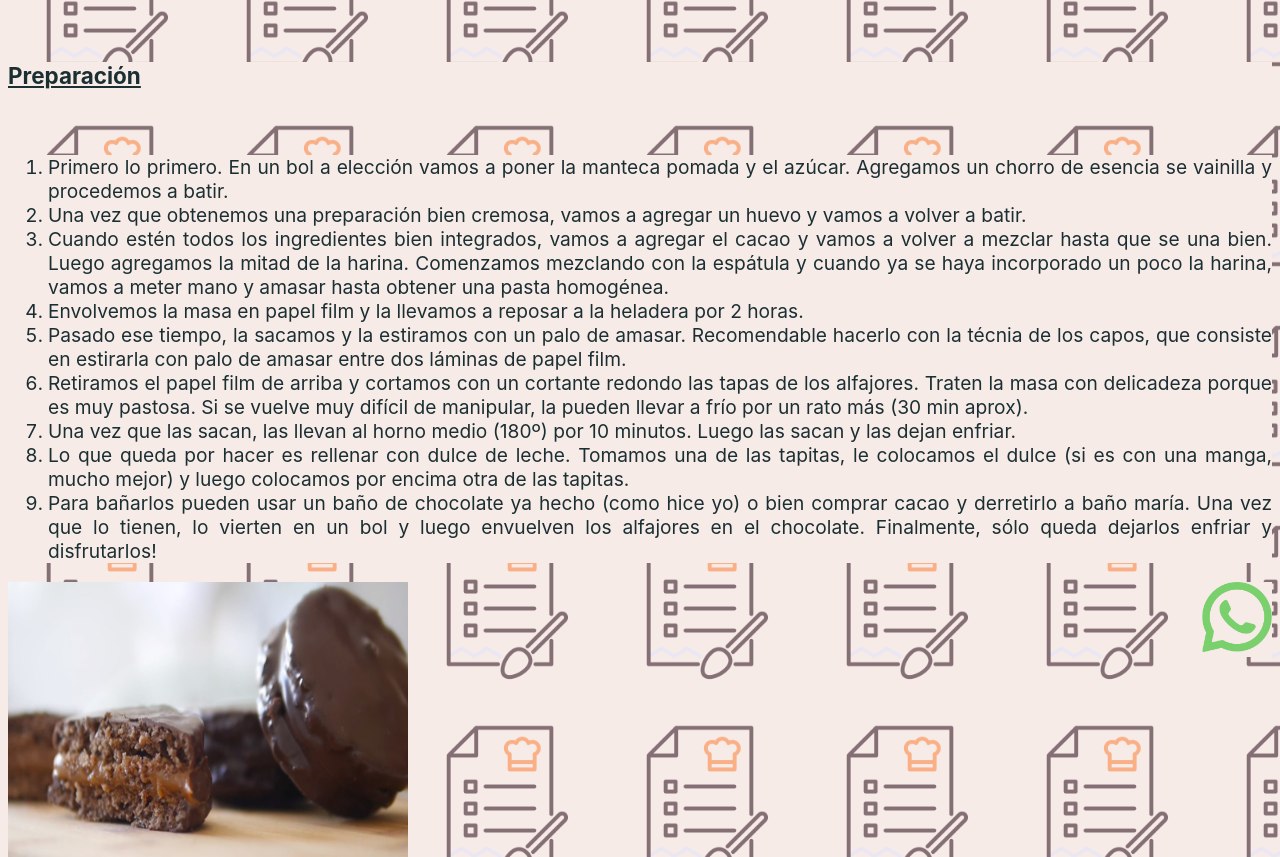
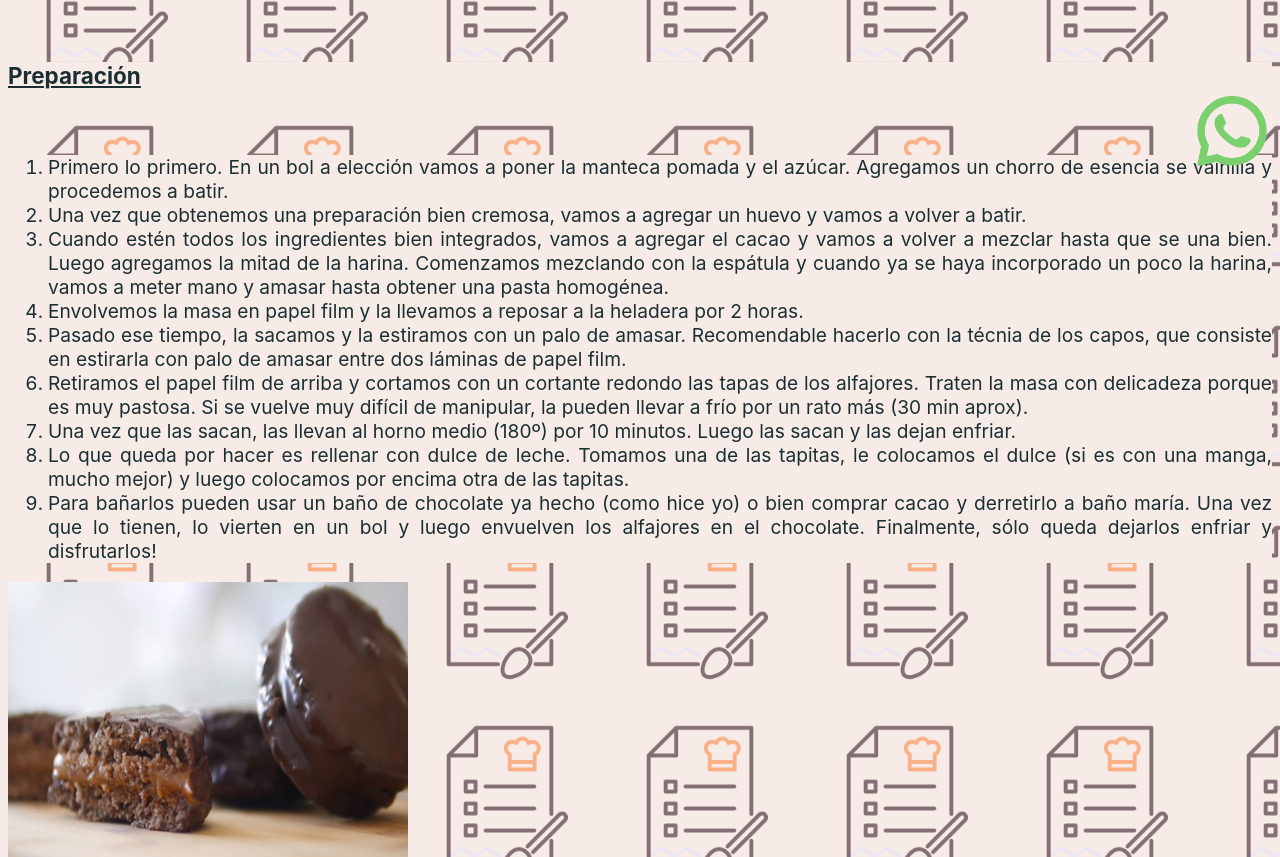
Before and after one commit to antonelacortes/Potrero, a plain HTML site: page index.html in a window 1280 px wide. Shown: the part 504-1361 px from the top of the page. Drawn offline with Linux system fonts and the light colour scheme.

Commit message:
Add files via upload

```diff
--- a/estilos.css
+++ b/estilos.css
@@ -7,4 +7,4 @@ h3{text-align: left; text-decoration: underline;}
 .texto{background-color: #f7ebe8;}
 footer{text-align: center;}
 nav{text-align: right;}
-#flotante{float: right; background:#f7ebe8;}
+#flotante{position: fixed; top: 75%; right: 1%; width: 70px; height: 70px;}
--- a/index.html
+++ b/index.html
@@ -47,7 +47,9 @@
         <li class="pasos">Lo que queda por hacer es rellenar con dulce de leche. Tomamos una de las tapitas, le colocamos el dulce (si es con una manga, mucho mejor) y luego colocamos por encima otra de las tapitas.</li>
         <li class="pasos">Para bañarlos pueden usar un baño de chocolate ya hecho (como hice yo) o bien comprar cacao y derretirlo a baño maría. Una vez que lo tienen, lo vierten en un bol y luego envuelven los alfajores en el chocolate. Finalmente, sólo queda dejarlos enfriar y disfrutarlos!</li>
         </ol>
-    <a id="flotante" href="https://wa.me/2216152360" target="_blank"> <img src="img/whatsapp.png" alt="whatsapp" width="70" height="70"></a>
+    <div id="flotante">
+        <a href="https://wa.me/2216152360" target="_blank"> <img src="img/whatsapp.png" alt="whatsapp" width="70" height="70"></a>
+    </div>
     </section>
     <aside>
     <img src="img/alfajores.jpg" alt="foto de alfajores" width="400" height="400">
```
